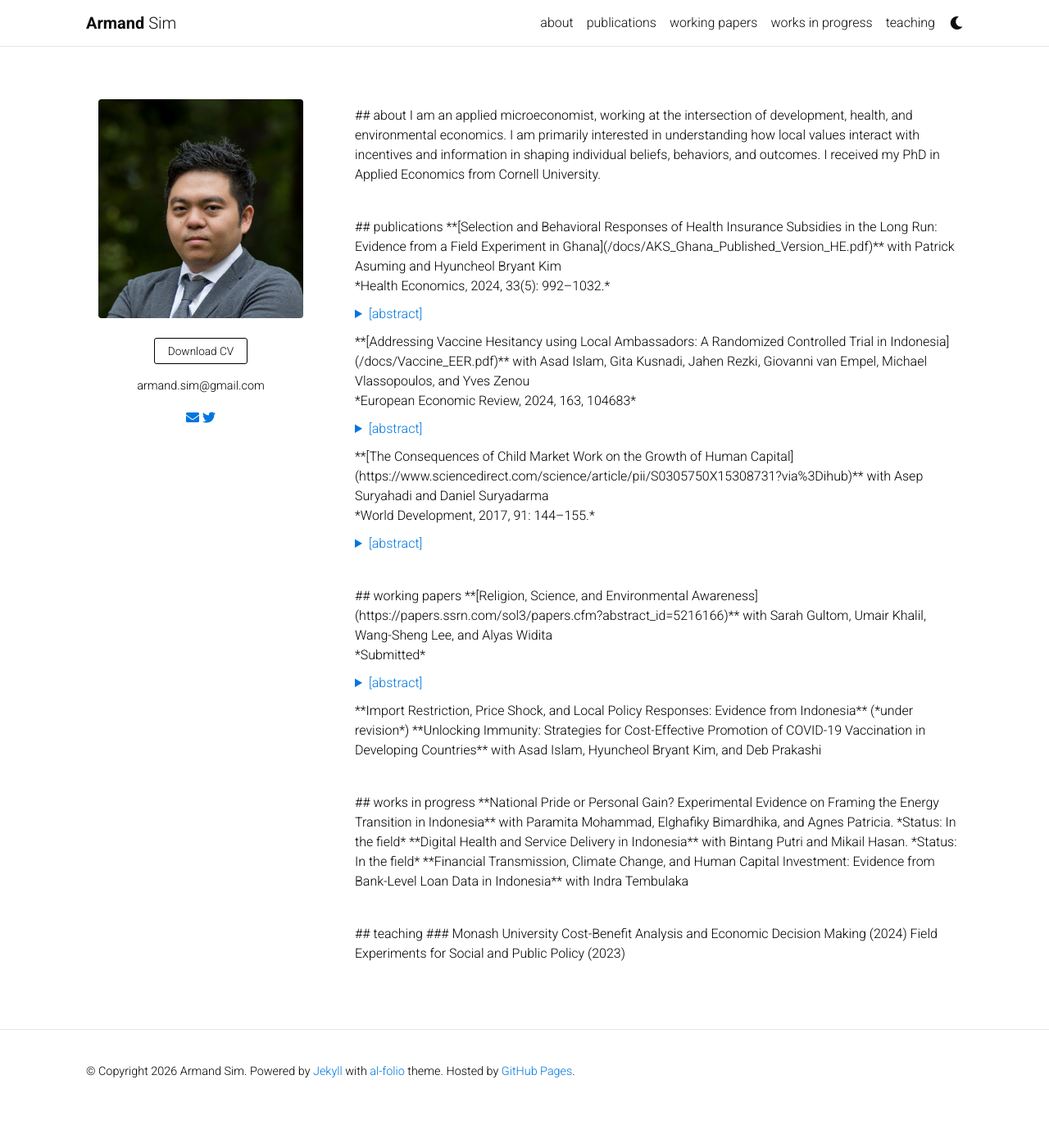
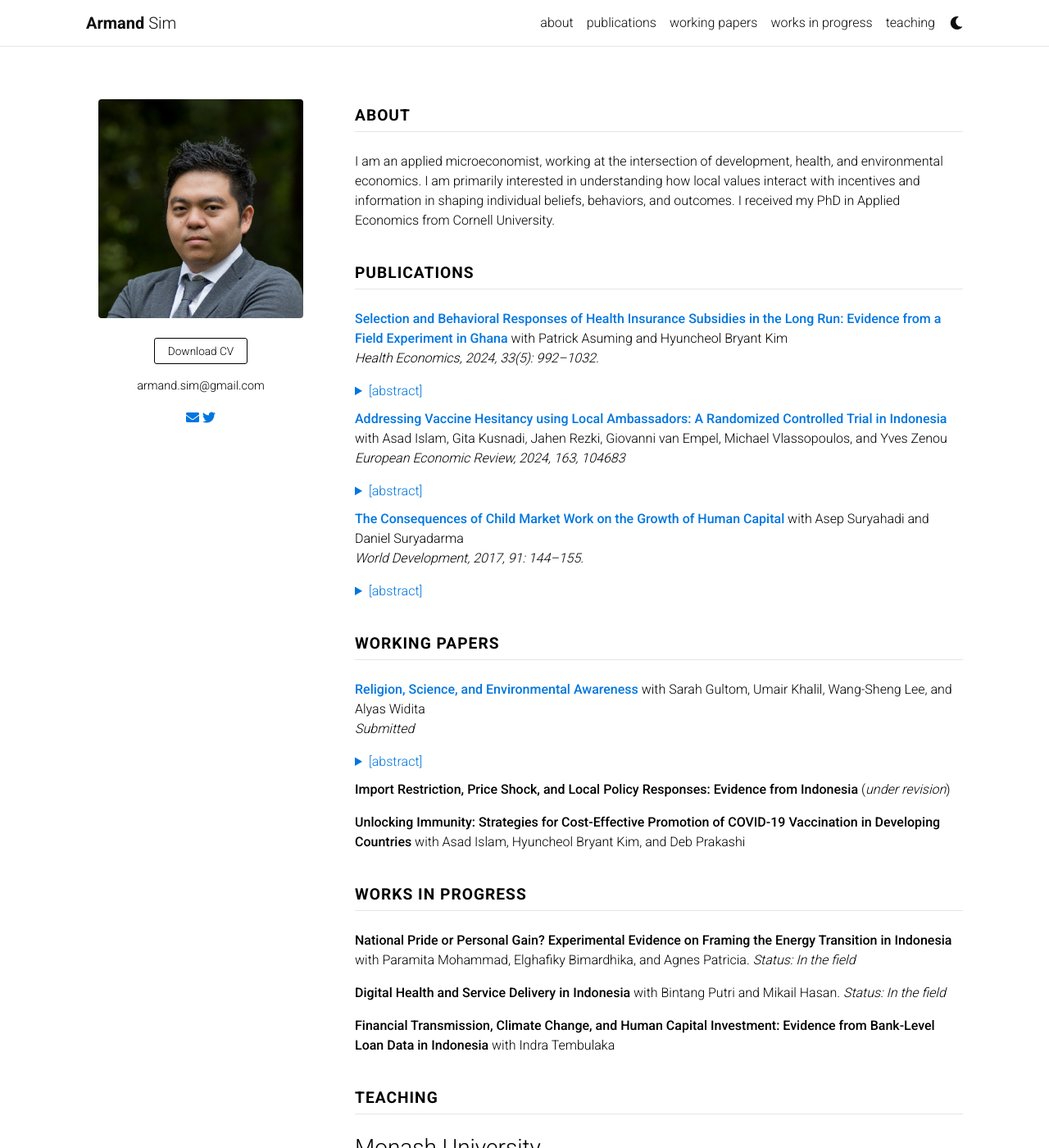
Before and after one commit to armandsim/armandsim.github.io, a Jekyll site: the page built from _pages/about.md, in a window 1280 px wide and 1400 px high. Shown: the whole window at 82% size. Built offline with Jekyll 4.4.1, drawn with Linux system fonts in a browser that asks for light colours; comment, search, counter and statistics services are not loaded; a style sheet for code colours, icons or effects is not loaded; some of the changed text lies outside the part shown.

Commit message:
fix: add markdown='1' to section tags for proper rendering

```diff
--- a/_pages/about.md
+++ b/_pages/about.md
@@ -24,7 +24,7 @@ nav_sections:
     id: teaching
 ---
 
-<section id="about">
+<section id="about" markdown="1">
 
 ## about
 
@@ -32,7 +32,7 @@ I am an applied microeconomist, working at the intersection of development, heal
 
 </section>
 
-<section id="publications">
+<section id="publications" markdown="1">
 
 ## publications
 
@@ -72,7 +72,7 @@ The paper measures the effect of child market work on the long-term growth of hu
 
 </section>
 
-<section id="working-papers">
+<section id="working-papers" markdown="1">
 
 ## working papers
 
@@ -89,7 +89,7 @@ We examine the relative effectiveness of religion and science in promoting envir
 
 </section>
 
-<section id="works-in-progress">
+<section id="works-in-progress" markdown="1">
 
 ## works in progress
 
@@ -104,7 +104,7 @@ in Indonesia** with Indra Tembulaka
 
 </section>
 
-<section id="teaching">
+<section id="teaching" markdown="1">
 
 ## teaching
 
```
